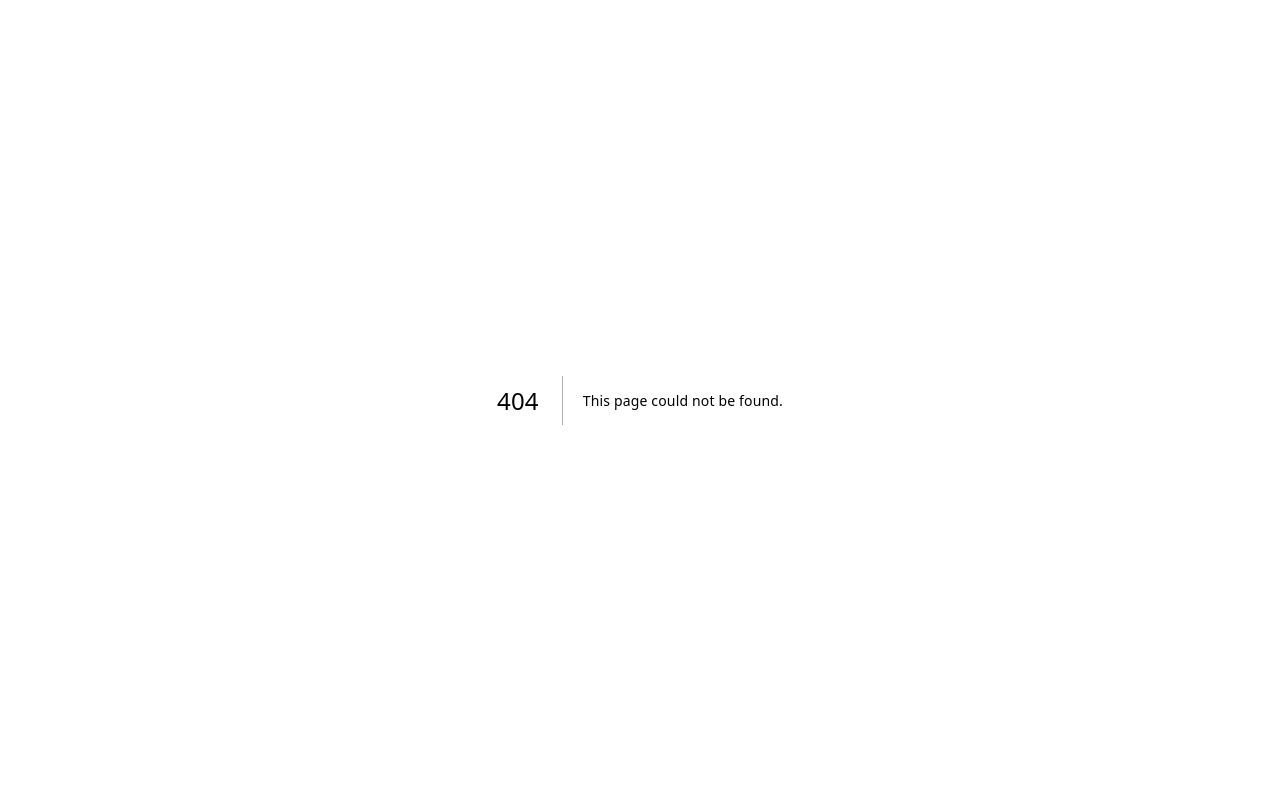
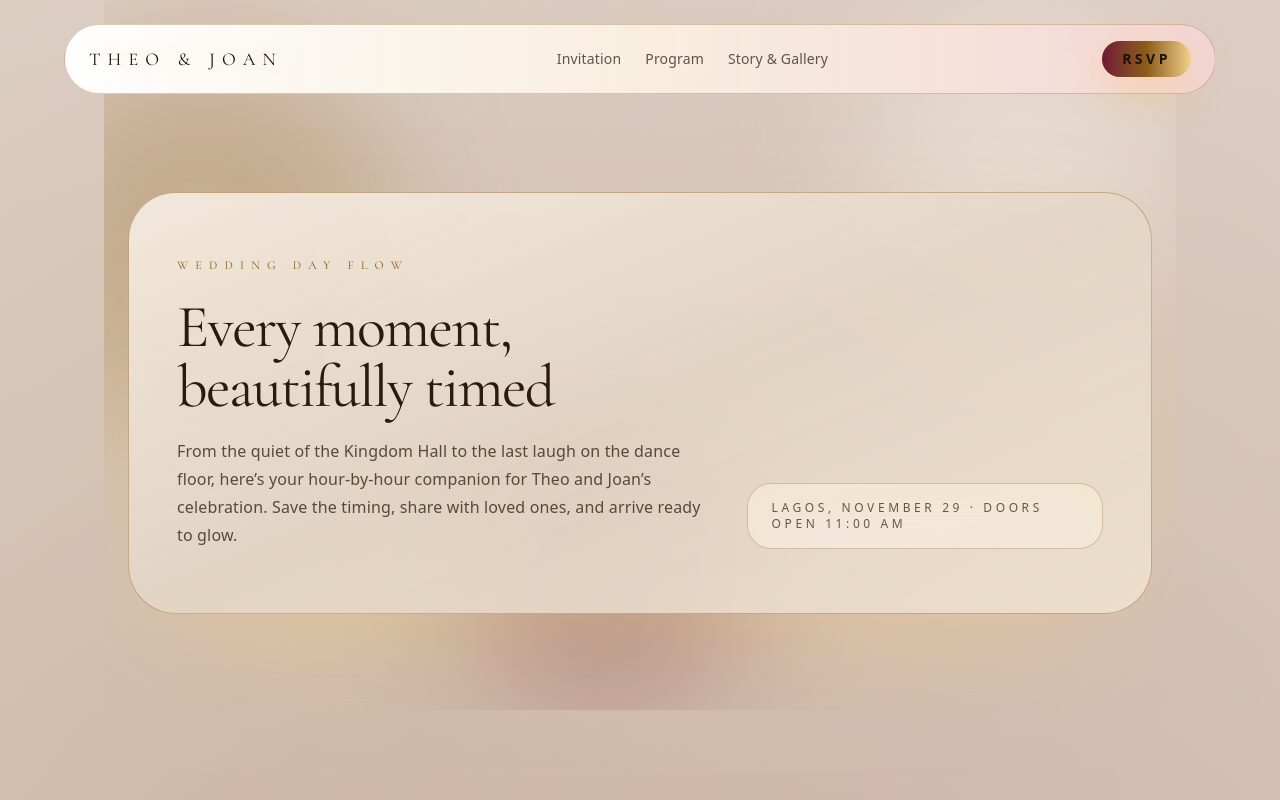
Before and after one commit to Andesfluffy/wedding-app, a Next.js app: page /program in a window 1280 px wide. Before the commit this address had no page. Shown: the top 800 px of the page. Built offline with nearby package versions, Linux system fonts and the light colour scheme.

Commit message:
refactor: split experience into dedicated pages

```diff
--- a/src/app/page.tsx
+++ b/src/app/page.tsx
@@ -1,15 +1,8 @@
-import { CountdownSection } from "@/components/countdown";
-import { FaqSection } from "@/components/faqs";
-import { GallerySection } from "@/components/gallery";
 import { Hero } from "@/components/hero";
 import { Navigation } from "@/components/navigation";
-import { RegistrySection } from "@/components/registry";
 import { RsvpSection } from "@/components/rsvp-form";
 import { SiteFooter } from "@/components/footer";
-import { StoryTimeline } from "@/components/story-timeline";
-import { ProgramSection } from "@/components/programs";
-import { WeekendEvents } from "@/components/weekend-events";
-import { WeddingPartySection } from "@/components/wedding-party";
+import { CountdownSection } from "@/components/countdown";
 
 export default function Home() {
   return (
@@ -18,13 +11,6 @@ export default function Home() {
       <main className="mx-auto flex max-w-6xl flex-col gap-16 px-4 sm:px-6 md:px-10">
         <Hero />
         <CountdownSection />
-        <StoryTimeline />
-        <WeekendEvents />
-        <ProgramSection />
-        <WeddingPartySection />
-        <GallerySection />
-        <RegistrySection />
-        <FaqSection />
         <RsvpSection />
       </main>
       <SiteFooter />
--- /dev/null
+++ b/src/app/program/page.tsx
@@ -0,0 +1,50 @@
+import { Navigation } from "@/components/navigation";
+import { SiteFooter } from "@/components/footer";
+import { WeekendEvents } from "@/components/weekend-events";
+import { ProgramSection } from "@/components/programs";
+import { TravelSection } from "@/components/travel";
+
+function ProgramIntro() {
+  return (
+    <section className="relative isolate overflow-hidden pb-20 pt-40 sm:pb-24 sm:pt-48">
+      <div className="pointer-events-none absolute inset-0">
+        <div className="absolute -left-24 top-10 h-72 w-72 rounded-full bg-gold/25 blur-3xl sm:h-96 sm:w-96" />
+        <div className="absolute right-0 top-0 h-80 w-80 rounded-full bg-night/45 blur-3xl" />
+        <div className="absolute bottom-0 left-1/4 h-72 w-72 rounded-full bg-merlot/25 blur-3xl sm:left-1/3" />
+      </div>
+      <div className="mx-auto max-w-5xl rounded-[3rem] border border-gold/40 bg-gradient-to-br from-night/92 via-onyx/88 to-char/90 px-6 py-16 text-center shadow-[0_45px_140px_-60px_rgba(249,210,122,0.55)] backdrop-blur sm:px-12 md:text-left">
+        <p className="font-display text-xs uppercase tracking-[0.6em] text-gold">
+          Wedding day flow
+        </p>
+        <div className="mt-6 flex flex-col gap-8 md:flex-row md:items-end md:justify-between">
+          <div className="space-y-5">
+            <h1 className="font-display text-4xl tracking-tight text-ivory sm:text-5xl md:text-6xl">
+              Every moment, beautifully timed
+            </h1>
+            <p className="text-base leading-7 text-ivory/75 md:max-w-xl">
+              From the quiet of the Kingdom Hall to the last laugh on the dance floor, here’s your hour-by-hour companion for Theo and Joan’s celebration. Save the timing, share with loved ones, and arrive ready to glow.
+            </p>
+          </div>
+          <div className="rounded-3xl border border-gold/30 bg-night/75 px-6 py-4 text-xs uppercase tracking-[0.3em] text-ivory/70 shadow-[inset_0_18px_45px_rgba(249,210,122,0.12)]">
+            Lagos, November 29 · Doors open 11:00 AM
+          </div>
+        </div>
+      </div>
+    </section>
+  );
+}
+
+export default function ProgramPage() {
+  return (
+    <div className="relative overflow-hidden pb-24">
+      <Navigation />
+      <main className="mx-auto flex max-w-6xl flex-col gap-16 px-4 sm:px-6 md:px-10">
+        <ProgramIntro />
+        <WeekendEvents />
+        <ProgramSection />
+        <TravelSection />
+      </main>
+      <SiteFooter />
+    </div>
+  );
+}
--- /dev/null
+++ b/src/app/story/page.tsx
@@ -0,0 +1,54 @@
+import { Navigation } from "@/components/navigation";
+import { SiteFooter } from "@/components/footer";
+import { StoryTimeline } from "@/components/story-timeline";
+import { WeddingPartySection } from "@/components/wedding-party";
+import { GallerySection } from "@/components/gallery";
+import { RegistrySection } from "@/components/registry";
+import { FaqSection } from "@/components/faqs";
+
+function StoryIntro() {
+  return (
+    <section className="relative isolate overflow-hidden pb-20 pt-40 sm:pb-24 sm:pt-48">
+      <div className="pointer-events-none absolute inset-0">
+        <div className="absolute left-0 top-0 h-80 w-80 rounded-full bg-rosewater/40 blur-3xl" />
+        <div className="absolute -right-20 top-1/4 h-72 w-72 rounded-full bg-gold/30 blur-3xl sm:h-96 sm:w-96" />
+        <div className="absolute bottom-0 left-1/3 h-80 w-80 rounded-full bg-night/40 blur-3xl" />
+      </div>
+      <div className="mx-auto max-w-5xl rounded-[3rem] border border-gold/35 bg-gradient-to-br from-pearl/95 via-cream/95 to-night/92 px-6 py-16 text-center shadow-[0_45px_140px_-60px_rgba(212,169,61,0.55)] backdrop-blur sm:px-12 md:text-left">
+        <p className="font-display text-xs uppercase tracking-[0.6em] text-gold">
+          Theo &amp; Joan
+        </p>
+        <div className="mt-6 flex flex-col gap-8 md:flex-row md:items-end md:justify-between">
+          <div className="space-y-5">
+            <h1 className="font-display text-4xl tracking-tight text-ink sm:text-5xl md:text-6xl">
+              A Lagos love story in full colour
+            </h1>
+            <p className="text-base leading-7 text-ink/80 md:max-w-xl">
+              Journey through the moments, the faces, and the joyful details that brought us here. Scroll to explore our timeline, wedding party, photo mood board, registry wishes, and answers for curious guests.
+            </p>
+          </div>
+          <div className="rounded-3xl border border-gold/30 bg-rosewater/80 px-6 py-4 text-xs uppercase tracking-[0.3em] text-ink/70 shadow-[inset_0_18px_45px_rgba(212,169,61,0.12)]">
+            Memories, portraits &amp; plans
+          </div>
+        </div>
+      </div>
+    </section>
+  );
+}
+
+export default function StoryPage() {
+  return (
+    <div className="relative overflow-hidden pb-24">
+      <Navigation />
+      <main className="mx-auto flex max-w-6xl flex-col gap-16 px-4 sm:px-6 md:px-10">
+        <StoryIntro />
+        <StoryTimeline />
+        <WeddingPartySection />
+        <GallerySection />
+        <RegistrySection />
+        <FaqSection />
+      </main>
+      <SiteFooter />
+    </div>
+  );
+}
--- a/src/components/faqs.tsx
+++ b/src/components/faqs.tsx
@@ -9,7 +9,10 @@ export function FaqSection() {
   const [active, setActive] = useState<number | null>(0);
 
   return (
-    <section className="relative mx-auto mt-24 max-w-4xl rounded-[3rem] border border-gold/30 bg-gradient-to-br from-night/90 via-onyx/86 to-char/88 px-6 py-20 shadow-[0_40px_120px_-55px_rgba(249,210,122,0.5)] backdrop-blur md:px-10">
+    <section
+      id="faq"
+      className="relative mx-auto mt-24 max-w-4xl rounded-[3rem] border border-gold/30 bg-gradient-to-br from-night/90 via-onyx/86 to-char/88 px-6 py-20 shadow-[0_40px_120px_-55px_rgba(249,210,122,0.5)] backdrop-blur md:px-10"
+    >
       <div className="text-center">
         <p className="font-display text-xs uppercase tracking-[0.6em] text-gold">
           FAQ
--- a/src/components/hero.tsx
+++ b/src/components/hero.tsx
@@ -41,13 +41,13 @@ export function Hero() {
           </p>
           <div className="flex flex-col items-center gap-4 sm:flex-row">
             <Link
-              href="#rsvp"
+              href="/#rsvp"
               className="inline-flex items-center justify-center rounded-full bg-gradient-to-r from-ember via-gold to-gilded px-8 py-3 text-sm font-semibold uppercase tracking-[0.28em] text-pearl shadow-[0_18px_60px_rgba(212,169,61,0.55),0_0_40px_rgba(90,15,41,0.28)] transition hover:shadow-[0_22px_70px_rgba(212,169,61,0.6),0_0_50px_rgba(90,15,41,0.32)]"
             >
               RSVP & Celebrate
             </Link>
             <Link
-              href="#schedule"
+              href="/program"
               className="text-sm font-semibold uppercase tracking-[0.32em] text-merlot transition hover:text-gold"
             >
               Wedding Day Details
--- a/src/components/navigation.tsx
+++ b/src/components/navigation.tsx
@@ -1,11 +1,13 @@
 "use client";
 
 import Link from "next/link";
+import { usePathname } from "next/navigation";
 import { useEffect, useRef, useState } from "react";
 import { navigation } from "@/data/content";
 import { cn } from "@/lib/utils";
 
 export function Navigation() {
+  const pathname = usePathname();
   const [isScrolled, setIsScrolled] = useState(false);
   const [isMenuOpen, setMenuOpen] = useState(false);
   const menuRef = useRef<HTMLDivElement | null>(null);
@@ -46,6 +48,11 @@ export function Navigation() {
     }
   }, [isMenuOpen]);
 
+  const isActive = (href: string) => {
+    const basePath = href.split("#")[0] || "/";
+    return pathname === basePath;
+  };
+
   return (
     <header
       className={cn(
@@ -63,7 +70,7 @@ export function Navigation() {
         )}
       >
         <Link
-          href="#top"
+          href="/"
           className="font-display text-lg uppercase tracking-[0.4em] text-gold drop-shadow-[0_0_8px_rgba(246,196,92,0.4)]"
         >
           Theo & Joan
@@ -73,14 +80,17 @@ export function Navigation() {
             <Link
               key={item.href}
               href={item.href}
-              className="transition-colors hover:text-gold"
+              className={cn(
+                "transition-colors hover:text-gold",
+                isActive(item.href) ? "text-gold" : ""
+              )}
             >
               {item.label}
             </Link>
           ))}
         </nav>
         <Link
-          href="#rsvp"
+          href="/#rsvp"
           className="hidden rounded-full bg-gradient-to-r from-ember via-gold to-gilded px-5 py-2 text-sm font-semibold uppercase tracking-[0.25em] text-ink shadow-[0_12px_40px_rgba(246,196,92,0.4)] transition hover:shadow-[0_15px_45px_rgba(249,210,122,0.55)] md:inline-flex"
         >
           RSVP
@@ -130,13 +140,23 @@ export function Navigation() {
                 <Link
                   key={item.href}
                   href={item.href}
-                  className="rounded-2xl border border-transparent px-3 py-2 text-ink/75 transition hover:border-gold/35 hover:bg-gold/10"
+                  className={cn(
+                    "rounded-2xl border border-transparent px-3 py-2 text-ink/75 transition hover:border-gold/35 hover:bg-gold/10",
+                    isActive(item.href) ? "border-gold/35 bg-gold/10 text-gold" : ""
+                  )}
                   onClick={() => setMenuOpen(false)}
                 >
                   {item.label}
                 </Link>
               ))}
             </nav>
+            <Link
+              href="/#rsvp"
+              className="mt-8 inline-flex w-full items-center justify-center rounded-full bg-gradient-to-r from-ember via-gold to-gilded px-5 py-3 text-xs font-semibold uppercase tracking-[0.3em] text-ink shadow-[0_15px_45px_rgba(249,210,122,0.5)] transition hover:shadow-[0_18px_55px_rgba(249,210,122,0.55)]"
+              onClick={() => setMenuOpen(false)}
+            >
+              RSVP
+            </Link>
           </div>
         </div>
       )}
--- a/src/components/registry.tsx
+++ b/src/components/registry.tsx
@@ -6,7 +6,10 @@ import { registryItems } from "@/data/content";
 
 export function RegistrySection() {
   return (
-    <section className="relative mx-auto mt-24 max-w-5xl rounded-[3rem] border border-gold/35 bg-gradient-to-br from-night/92 via-onyx/88 to-char/90 px-6 py-20 shadow-[0_45px_130px_-60px_rgba(249,210,122,0.5)] backdrop-blur md:px-12">
+    <section
+      id="registry"
+      className="relative mx-auto mt-24 max-w-5xl rounded-[3rem] border border-gold/35 bg-gradient-to-br from-night/92 via-onyx/88 to-char/90 px-6 py-20 shadow-[0_45px_130px_-60px_rgba(249,210,122,0.5)] backdrop-blur md:px-12"
+    >
       <div className="text-center">
         <p className="font-display text-xs uppercase tracking-[0.6em] text-gold">
           Registry
--- a/src/components/wedding-party.tsx
+++ b/src/components/wedding-party.tsx
@@ -6,6 +6,7 @@ import { weddingParty } from "@/data/content";
 export function WeddingPartySection() {
   return (
     <section
+      id="party"
       className="relative mx-auto mt-24 max-w-6xl rounded-[3.5rem] border border-gold/45 bg-gradient-to-br from-pearl/95 via-cream/95 to-night/92 px-6 py-20 shadow-[0_50px_150px_-60px_rgba(212,169,61,0.55),0_0_120px_-50px_rgba(90,15,41,0.3)] backdrop-blur md:px-16"
     >
       <div className="text-center">
--- a/src/data/content.ts
+++ b/src/data/content.ts
@@ -16,12 +16,9 @@ export const weddingDetails = {
 };
 
 export const navigation = [
-  { label: "Home", href: "#top" },
-  { label: "Our Story", href: "#story" },
-  { label: "Wedding Day", href: "#schedule" },
-  { label: "Program", href: "#program" },
-  { label: "Gallery", href: "#gallery" },
-  { label: "RSVP", href: "#rsvp" },
+  { label: "Invitation", href: "/" },
+  { label: "Program", href: "/program" },
+  { label: "Story & Gallery", href: "/story" },
 ];
 
 export const kingdomHallProgram = [
```
